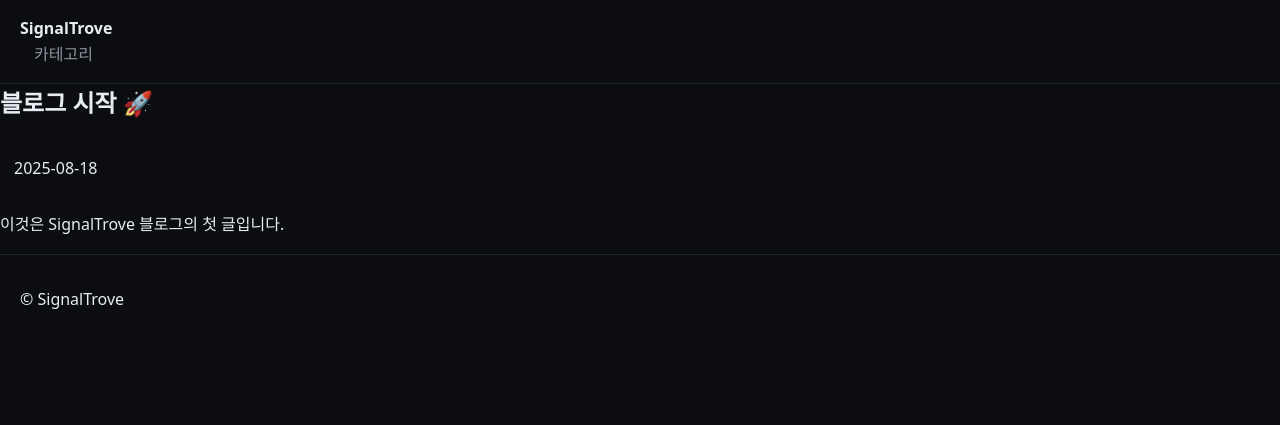
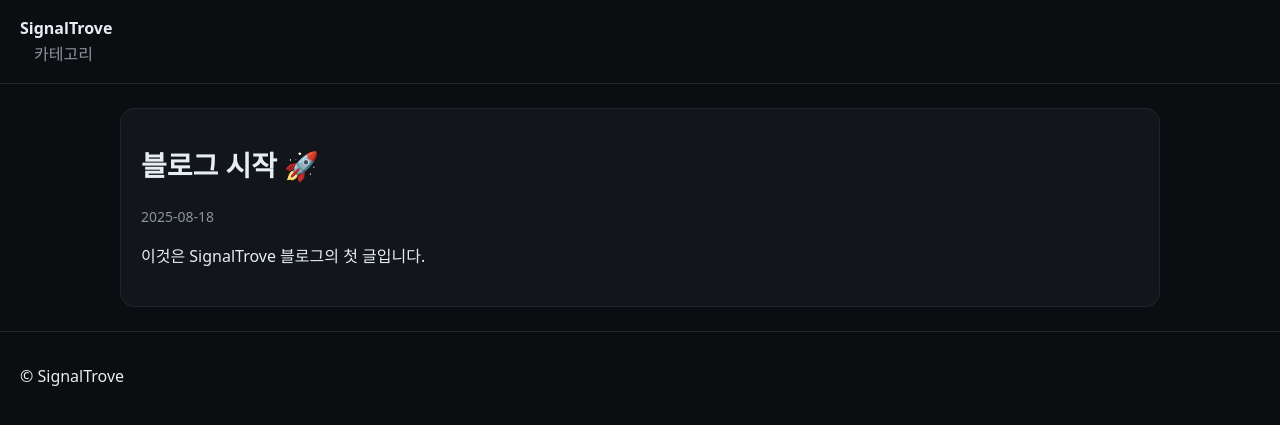
Before and after one commit to signaltrove/signaltrove.github.io, a Jekyll site: the page built from _posts/2025-08-18-welcome.md, in a window 1280 px wide. Shown: the top 425 px of the page. Built offline with Jekyll 4.4.1, drawn with Linux system fonts in a browser that asks for light colours.

Commit message:
Update post.html

```diff
--- a/_layouts/post.html
+++ b/_layouts/post.html
@@ -1,18 +1,17 @@
 ---
 layout: default
 ---
-<article class="post-card">
-  <h1 style="margin-top:0;">{{ page.title }}</h1>
-  <div class="meta">
-    {{ page.date | date: "%Y-%m-%d" }}
-    {% if page.categories and page.categories.size > 0 %} · {{ page.categories | join: ", " }}{% endif %}
-  </div>
 
-  {% if page.image %}
-    <img class="thumb" src="{{ page.image | relative_url }}" alt="{{ page.title }}">
-  {% endif %}
-
-  <div class="post-content">
-    {{ content }}
-  </div>
-</article>
+<div class="wrap">
+  <article class="card" style="padding:20px">
+    {% if page.image %}
+    <div class="thumb" style="background-image:url('{{ page.image | relative_url }}'); height:220px;"></div>
+    {% endif %}
+    <h1 class="page-title" style="margin-top:14px">{{ page.title }}</h1>
+    <div class="date" style="color:var(--muted);font-size:14px">{{ page.date | date: "%Y-%m-%d" }}</div>
+    {% if page.description %}<p class="desc" style="margin:10px 0 18px;color:var(--muted)">{{ page.description }}</p>{% endif %}
+    <div class="post-body">
+      {{ content }}
+    </div>
+  </article>
+</div>
```
